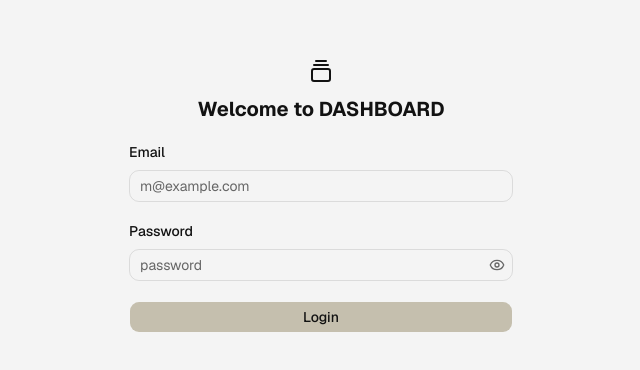
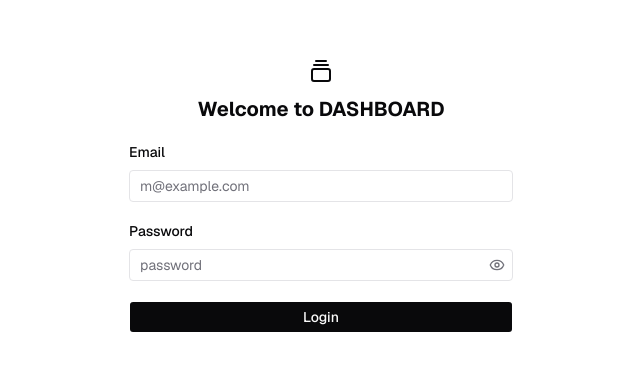
Before and after one commit to Gilbert-Dev17/DASHBOARD, a Next.js app: page /logIn in a window 1280 px wide. Shown: the part 206-576 px from the top of the page, without its empty margins (319-959 px from the left). Built offline with nearby package versions, Linux system fonts and the light colour scheme.

Commit message:
feat: refactor account details page and enhance wallet data fetching; update styles for better clarity and structure

```diff
--- /dev/null
+++ b/src/app/(main)/finance/accounts/[accountId]/action.ts
@@ -0,0 +1,36 @@
+'use server'
+
+import { supabaseAdmin } from "@/lib/supabase/admin"
+import { getUser } from "@/lib/auth/get-user"
+import { Wallets } from "@/types/expenses"
+import { cacheTag } from "next/cache"
+
+
+async function fetchWalletId(userId: string, accountId: string) {
+    'use cache'
+    cacheTag(`wallets-${userId}`)
+
+    const {data, error} = await supabaseAdmin
+    .from('wallets')
+    .select('*')
+    .eq('user_id', userId)
+    .eq('id', accountId)
+    .single()
+
+    if (error) {
+        console.error("Error fetching walletId:", error.message)
+        throw error;
+    }
+
+    return data as Wallets
+}
+
+export async function getWalletId(userId: string, accountId: string){
+    const user = await getUser();
+
+    if (!user || user.id !== userId) {
+      throw new Error('Unauthorized or invalid user ID');
+    }
+
+    return fetchWalletId(userId, accountId);
+}
--- /dev/null
+++ b/src/app/(main)/finance/accounts/[accountId]/page.tsx
@@ -0,0 +1,16 @@
+import { AccountStatement } from '@/components/expenses/AccountDetails/AccountStatement';
+import { getWalletId } from './action';
+import { getUser } from '@/lib/auth/get-user';
+
+export default async function AccountDetailsPage({ params }: { params: Promise<{ accountId: string }> }) {
+  const { accountId } = await params;
+
+  const user = await getUser();
+  if (!user || !user.id) throw new Error('Unauthorized or invalid user ID');
+
+  const walletData = await getWalletId(user.id, accountId);
+
+  return (
+      <AccountStatement accountData={walletData} />
+  );
+}
--- a/src/app/(main)/finance/accounts/[id]/page.tsx
+++ /dev/null
@@ -1,9 +0,0 @@
-import { AccountStatement } from '@/components/expenses/AccountDetails/AccountStatement';
-
-export default async function AccountDetailsPage({ params }: { params: Promise<{ id: string }> }) {
-  const { id } = await params;
-
-  return (
-      <AccountStatement accountId={id} />
-  );
-}
--- a/src/app/(main)/home/action.ts
+++ b/src/app/(main)/home/action.ts
@@ -3,7 +3,6 @@
 import { cacheTag, cacheLife } from "next/cache";
 import type { TaskWithSubtasks, WalletSummary, WalletHistory } from '@/types/dashboard'
 import { getTodayInTimezone } from "@/utils/timezone";
-import { createClient } from "@/lib/supabase/server";
 import { supabaseAdmin } from "@/lib/supabase/admin";
 import { getUser } from "@/lib/auth/get-user";
 
--- a/src/app/(main)/layout.tsx
+++ b/src/app/(main)/layout.tsx
@@ -1,4 +1,4 @@
-import { ReactNode } from 'react'
+import { ReactNode, Suspense } from 'react'
 
 import Navbar from '@/components/navbar/Navbar'
 import Sidebar from '@/components/navbar/Sidebar'
@@ -8,7 +8,9 @@ export default function MainLayout({children}: Readonly<{children: ReactNode}>){
     return (
         <section className="min-h-full flex flex-col" suppressHydrationWarning>
             {/* <Sidebar /> */}
-            <Navbar />
+            <Suspense fallback={null}>
+                <Navbar />
+            </Suspense>
             {children}
 
         </section>
--- a/src/app/globals.css
+++ b/src/app/globals.css
@@ -49,96 +49,96 @@
 }
 
 :root {
-/* Dashboard Light Theme */
---background: #F4F4F4;
---foreground: #121212;
+/* Dashboard Light Theme (Monochrome Reset) */
+--background: #FFFFFF;
+--foreground: #09090b;
 --card: #FFFFFF;
---card-foreground: #121212;
+--card-foreground: #09090b;
 --popover: #FFFFFF;
---popover-foreground: #121212;
+--popover-foreground: #09090b;
 
-/* Primary & Accents (Defaults to Sage Beige) */
---primary: #C5BFAE;
---primary-foreground: #121212;
---secondary: rgba(0, 0, 0, 0.05);
---secondary-foreground: #121212;
---accent: #C5BFAE;
---accent-foreground: #121212;
+/* Primary & Accents (Strict Black & White) */
+--primary: #09090b;
+--primary-foreground: #fafafa;
+--secondary: #f4f4f5;
+--secondary-foreground: #09090b;
+--accent: #f4f4f5;
+--accent-foreground: #09090b;
 
 /* Text & Muted Colors */
---muted: rgba(0, 0, 0, 0.04);
---muted-foreground: #666666;
+--muted: #f4f4f5;
+--muted-foreground: #71717a;
 --destructive: #ef4444;
 
 /* Borders & Inputs */
---border: rgba(0, 0, 0, 0.08);
---input: rgba(0, 0, 0, 0.1);
---ring: #C5BFAE;
+--border: #e4e4e7;
+--input: #e4e4e7;
+--ring: #09090b;
 
-/* Chart Colors (Matching Emerald/Red dashboard graphs) /
---chart-1: #10b981; / Income Green /
---chart-2: #ef4444; / Expense Red */
---chart-3: #f59e0b;
---chart-4: #3b82f6;
---chart-5: #8b5cf6;
+/* Chart Colors */
+--chart-1: #18181b;
+--chart-2: #3f3f46;
+--chart-3: #71717a;
+--chart-4: #a1a1aa;
+--chart-5: #d4d4d8;
 
-/* Radii (Matching the very rounded aesthetic) */
---radius: 0.625rem;
+/* Radii (Sharpened for structure) */
+--radius: 0.25rem;
 
 /* Sidebar Details */
 --sidebar: #FFFFFF;
---sidebar-foreground: #121212;
---sidebar-primary: #C5BFAE;
---sidebar-primary-foreground: #121212;
---sidebar-accent: rgba(0, 0, 0, 0.05);
---sidebar-accent-foreground: #121212;
---sidebar-border: rgba(0, 0, 0, 0.08);
---sidebar-ring: #C5BFAE;
+--sidebar-foreground: #09090b;
+--sidebar-primary: #09090b;
+--sidebar-primary-foreground: #fafafa;
+--sidebar-accent: #f4f4f5;
+--sidebar-accent-foreground: #09090b;
+--sidebar-border: #e4e4e7;
+--sidebar-ring: #09090b;
 }
 
 .dark {
-/* Dashboard Dark Theme */
---background: #121212;
---foreground: #E0E0E0;
---card: rgba(255, 255, 255, 0.03);
---card-foreground: #E0E0E0;
---popover: #1A1A1A;
---popover-foreground: #E0E0E0;
+/* Dashboard Dark Theme (Monochrome Reset) */
+--background: #09090b;
+--foreground: #fafafa;
+--card: #09090b;
+--card-foreground: #fafafa;
+--popover: #09090b;
+--popover-foreground: #fafafa;
 
-/* Primary & Accents (Defaults to Sage Beige) */
---primary: #C5BFAE;
---primary-foreground: #121212;
---secondary: rgba(255, 255, 255, 0.05);
---secondary-foreground: #E0E0E0;
---accent: #C5BFAE;
---accent-foreground: #121212;
+/* Primary & Accents (Strict Black & White) */
+--primary: #fafafa;
+--primary-foreground: #09090b;
+--secondary: #27272a;
+--secondary-foreground: #fafafa;
+--accent: #27272a;
+--accent-foreground: #fafafa;
 
 /* Text & Muted Colors */
---muted: rgba(255, 255, 255, 0.06);
---muted-foreground: #888888;
+--muted: #27272a;
+--muted-foreground: #a1a1aa;
 --destructive: #ef4444;
 
 /* Borders & Inputs */
---border: rgba(255, 255, 255, 0.08);
---input: rgba(255, 255, 255, 0.15);
---ring: #C5BFAE;
+--border: #27272a;
+--input: #27272a;
+--ring: #fafafa;
 
-/* Chart Colors (Matching Emerald/Red dashboard graphs) /
---chart-1: #10b981; / Income Green /
---chart-2: #ef4444; / Expense Red */
---chart-3: #f59e0b;
---chart-4: #3b82f6;
---chart-5: #8b5cf6;
+/* Chart Colors */
+--chart-1: #fafafa;
+--chart-2: #d4d4d8;
+--chart-3: #a1a1aa;
+--chart-4: #71717a;
+--chart-5: #3f3f46;
 
 /* Sidebar Details */
---sidebar: #1A1A1A;
---sidebar-foreground: #E0E0E0;
---sidebar-primary: #C5BFAE;
---sidebar-primary-foreground: #121212;
---sidebar-accent: rgba(255, 255, 255, 0.05);
---sidebar-accent-foreground: #E0E0E0;
---sidebar-border: rgba(255, 255, 255, 0.08);
---sidebar-ring: #C5BFAE;
+--sidebar: #09090b;
+--sidebar-foreground: #fafafa;
+--sidebar-primary: #fafafa;
+--sidebar-primary-foreground: #09090b;
+--sidebar-accent: #27272a;
+--sidebar-accent-foreground: #fafafa;
+--sidebar-border: #27272a;
+--sidebar-ring: #fafafa;
 }
 
 @layer base {
--- a/src/components/expenses/category-section.tsx
+++ b/src/components/expenses/category-section.tsx
@@ -48,7 +48,7 @@ export const CategorySection = ({ transactions, allCategories = [] }: CategorySe
         <ChartPieDonutText categories={chartCategories} />
       </div>
 
-      <div className="grid grid-cols-1 sm:grid-cols-2 xl:grid-cols-3 gap-4 shrink-0">
+      {/* <div className="grid grid-cols-1 sm:grid-cols-2 xl:grid-cols-3 gap-4 shrink-0">
         {categories.map((category) => {
           const Icon = category.icon ? (ICON_MAP[category.icon] || HelpCircle) : HelpCircle;
           return (
@@ -65,7 +65,7 @@ export const CategorySection = ({ transactions, allCategories = [] }: CategorySe
             </div>
           )
         })}
-      </div>
+      </div> */}
     </section>
   )
 }
--- a/src/components/login-form.tsx
+++ b/src/components/login-form.tsx
@@ -18,7 +18,7 @@ import { Controller } from 'react-hook-form'
 import { GalleryVerticalEndIcon } from "lucide-react"
 import { useRouter } from "next/navigation";
 import { loginSchema , type LoginInput } from "@/lib/validations/login"
-import { LogIn } from "@/app/(auth)/logIn/action"
+import { LogIn } from "@/app/(auth)/login/action"
 import { toast } from "sonner";
 
 export function LoginForm({ className, ...props }: React.ComponentProps<"div">) {
--- a/src/components/shared/CategoryCharts.tsx
+++ b/src/components/shared/CategoryCharts.tsx
@@ -106,7 +106,7 @@ export function ChartPieDonutText({ categories }: ChartPieDonutTextProps) {
                             <tspan
                             x={viewBox.cx}
                             y={(viewBox.cy || 0) + 16}
-                            className="fill-foreground text-2xl font-mono"
+                            className="fill-foreground text-lg font-mono"
                             >
                             {formatCurrency(totalAmount, 'PHP')}
                             </tspan>
```
Also changed, not shown: src/components/expenses/AccountDetails/AccountStatement.tsx (+17 -19 lines), src/components/modals/add-transaction/transfer-form.tsx (line endings or trailing spaces).
